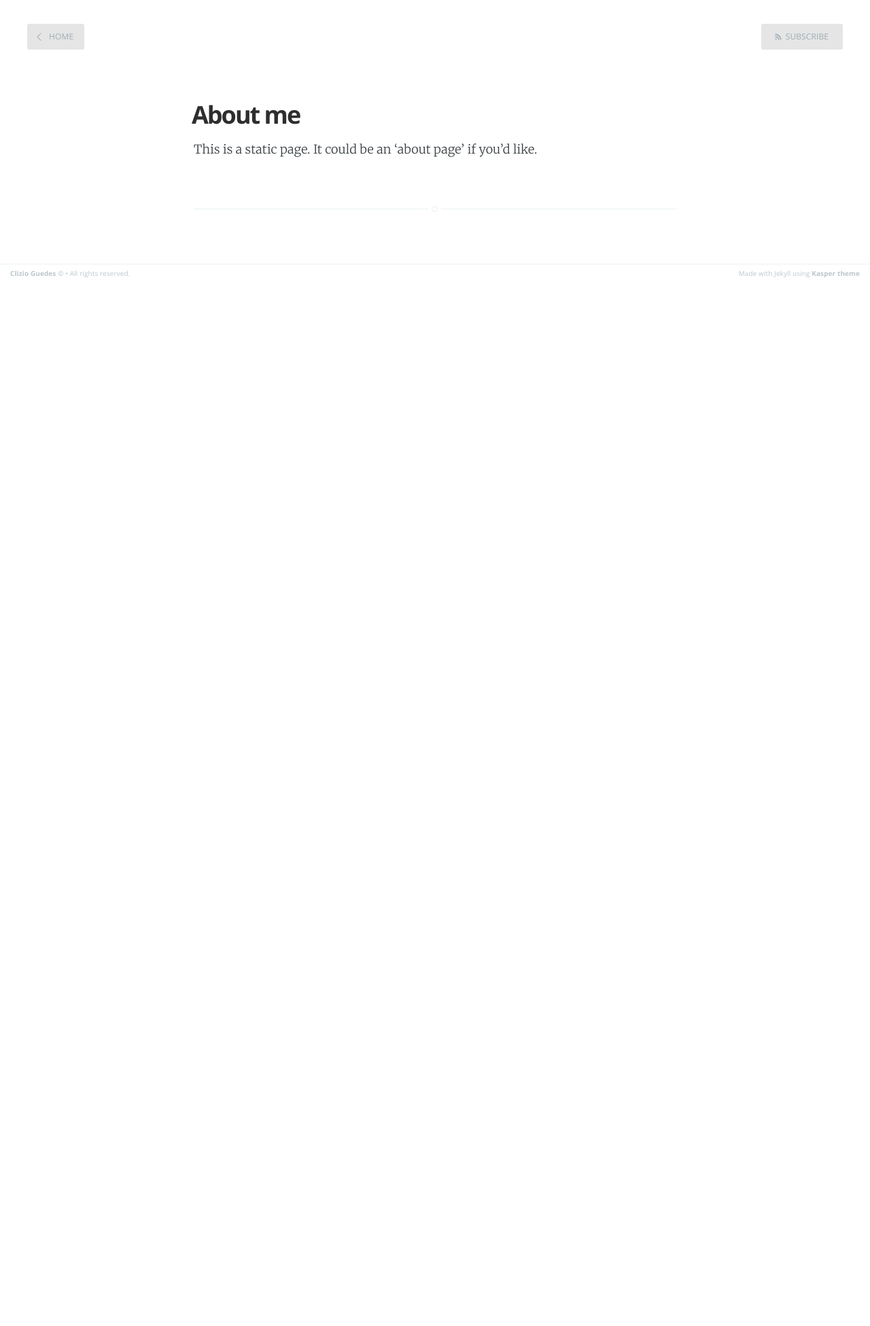
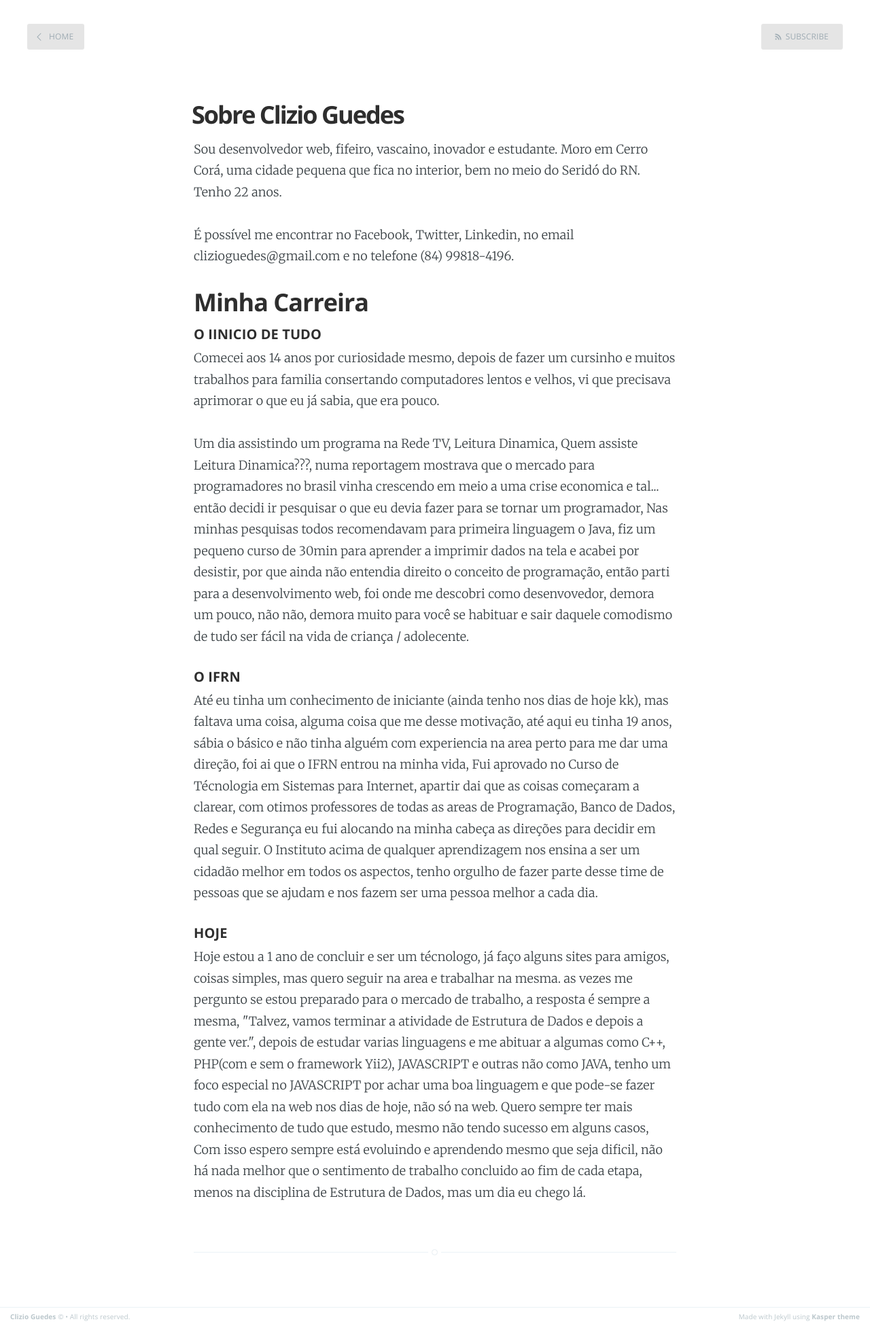
Before and after one commit to clizioguedes/clizioguedes.github.io, a Jekyll site: the page built from about.md, in a window 1280 px wide. Shown: the whole page at 68% size. Built offline with Jekyll 4.4.1, drawn with Linux system fonts in a browser that asks for light colours; before the commit the page ends 900 px from its top, so only the background shows below that.

```diff
--- a/_config.yml
+++ b/_config.yml
@@ -1,6 +1,6 @@
 name: Clizio Guedes
 description: Técnologo em Sistemas para Internet (Em Formação)
-meta_description: "Your New Jekyll Site, Blogging about stuffs"
+meta_description: "Meu novo Jekyll Site, Vou falar sobre tudo"
 
 markdown: kramdown
 highlighter: pygments
@@ -12,5 +12,5 @@
 gems: [jekyll-paginate]
 
 # Details for the RSS feed generator
-url:            'blog url'
-author:         'Your Name'
+url:            'https://clizioguedes.github.io/'
+author:         'Clizio Guedes'
--- a/about.md
+++ b/about.md
@@ -1,6 +1,21 @@
 ---
 layout: page
-title: About me
+title: Sobre Clizio Guedes
 ---
 
-This is a static page. It could be an 'about page' if you'd like.
+<p> Sou desenvolvedor web, fifeiro, vascaino, inovador e estudante. Moro em Cerro Corá, uma cidade pequena que fica no interior, bem no meio do Seridó do RN. Tenho 22 anos.</p>
+
+<p>É possível me encontrar no Facebook, Twitter, Linkedin, no email clizioguedes@gmail.com e no telefone (84) 99818-4196.</p>
+
+<h2> Minha Carreira </h2>
+<h5> O IINICIO DE TUDO </h5>
+<p> Comecei aos 14 anos por curiosidade mesmo, depois de fazer um cursinho e muitos trabalhos para familia consertando computadores lentos e velhos, vi que precisava aprimorar o que eu já sabia, que era pouco. </p>
+
+
+<p> Um dia assistindo um programa na Rede TV, Leitura Dinamica, Quem assiste Leitura Dinamica???, numa reportagem mostrava que o mercado para programadores no brasil vinha crescendo em meio a uma crise economica e tal... então decidi ir pesquisar o que eu devia fazer para se tornar um programador, Nas minhas pesquisas todos recomendavam para primeira linguagem o Java, fiz um pequeno curso de 30min para aprender a imprimir dados na tela e acabei por desistir, por que ainda não entendia direito o conceito de programação, então parti para a desenvolvimento web, foi onde me descobri como desenvovedor, demora um pouco, não não, demora muito para você se habituar e sair daquele comodismo de tudo ser fácil na vida de criança / adolecente. </p>
+
+<h5> O IFRN </h5>
+<p> Até eu tinha um conhecimento de iniciante (ainda tenho nos dias de hoje kk), mas faltava uma coisa, alguma coisa que me desse motivação, até aqui eu tinha 19 anos, sábia o básico e não tinha alguém com experiencia na area perto para me dar uma direção, foi ai que o IFRN entrou na minha vida, Fui aprovado no Curso de Técnologia em Sistemas para Internet, apartir dai que as coisas começaram a clarear, com otimos professores de todas as areas de Programação, Banco de Dados, Redes e Segurança eu fui alocando na minha cabeça as direções para decidir em qual seguir. O Instituto acima de qualquer aprendizagem nos ensina a ser um cidadão melhor em todos os aspectos, tenho orgulho de fazer parte desse time de pessoas que se ajudam e nos fazem ser uma pessoa melhor a cada dia. </p>
+
+<h5> HOJE </h5>
+<p> Hoje estou a 1 ano de concluir e ser um técnologo, já faço alguns sites para amigos, coisas simples, mas quero seguir na area e trabalhar na mesma. as vezes me pergunto se estou preparado para o mercado de trabalho, a resposta é sempre a mesma, "Talvez, vamos terminar a atividade de Estrutura de Dados e depois a gente ver.", depois de estudar varias linguagens e me abituar a algumas como C++, PHP(com e sem o framework Yii2), JAVASCRIPT e outras não como JAVA, tenho um foco especial no JAVASCRIPT por achar uma boa linguagem e que pode-se fazer tudo com ela na web nos dias de hoje, não só na web. Quero sempre ter mais conhecimento de tudo que estudo, mesmo não tendo sucesso em alguns casos, Com isso espero sempre está evoluindo e aprendendo mesmo que seja dificil, não há nada melhor que o sentimento de trabalho concluido ao fim de cada etapa, menos na disciplina de Estrutura de Dados, mas um dia eu chego lá.</p>
--- a/assets/css/screen.css
+++ b/assets/css/screen.css
@@ -682,7 +682,7 @@
 .no-cover.main-header {
     min-height: 160px;
     max-height: 40%;
-    background: #f5f8fa;
+    background-image: url('https://alexrosa.net/wp-content/uploads/2016/07/wallpaper_1366x768_book-1.jpg');
 }
 
 .no-cover .page-title {
```
Also changed, not shown: _posts/2015-01-14-hello-world.html (deleted, +0 -8 lines), 5 other files.
